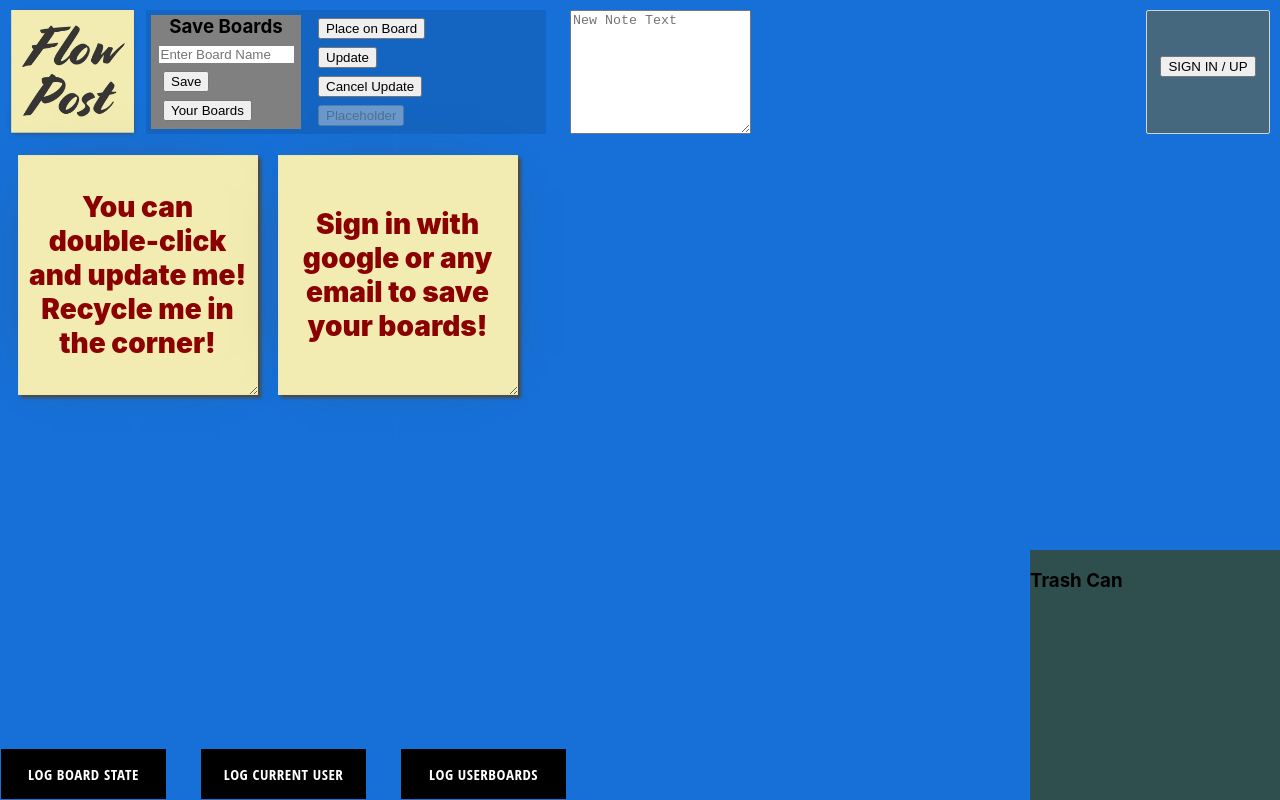
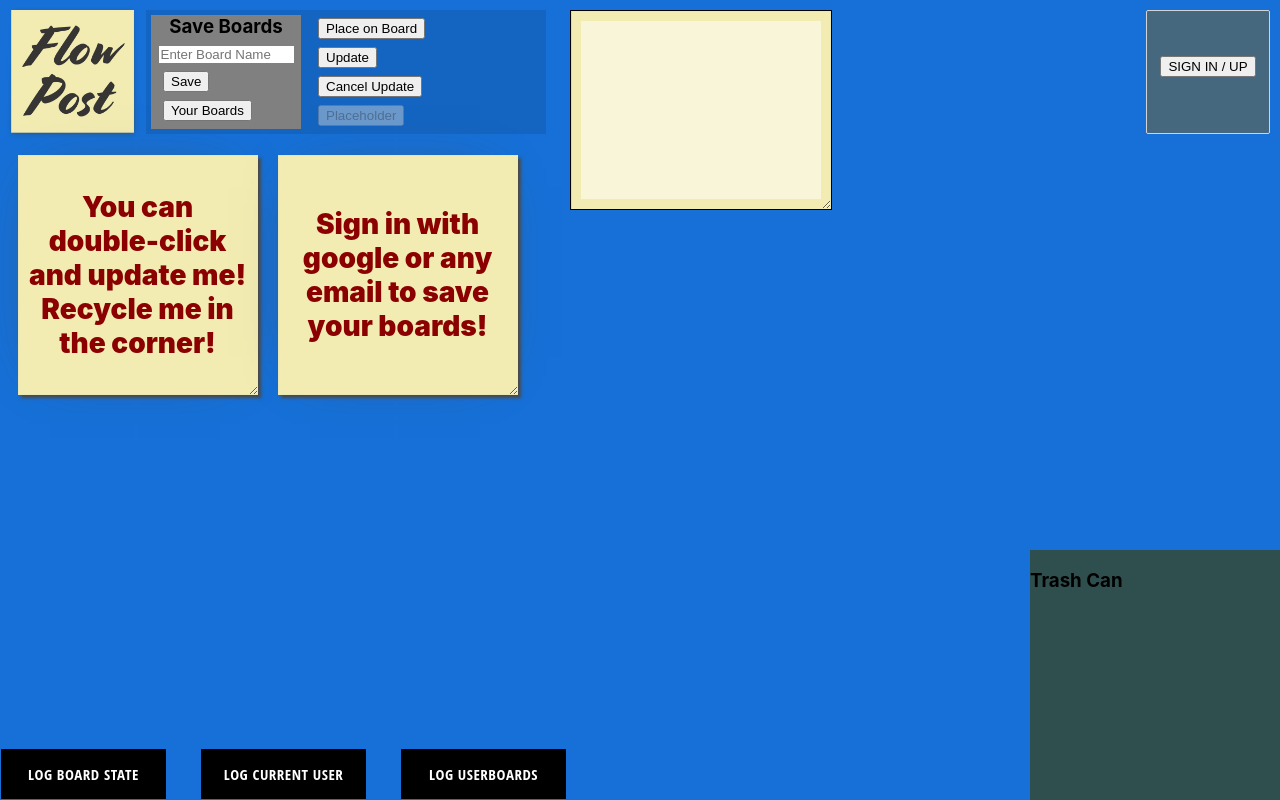
Before and after one commit to ashthomasweb/react--elephant-chart, a React (Create React App) app: page / in a window 1280 px wide. Built offline with nearby package versions, Linux system fonts and the light colour scheme; no server answers.

Commit message:
WIP making new note area match note format
Using contenteditable instead of textarea to hold new/updated note data.

```diff
--- a/src/App.js
+++ b/src/App.js
@@ -48,6 +48,7 @@ class App extends Component {
     // partially handles bad clientX value on fast note clicking
     window.addEventListener('dragover', (e) => e.preventDefault(), false)
     window.addEventListener('dragend', (e) => e.preventDefault(), false)
+
   }
 
   componentWillUnmount() {
--- a/src/components/board/board.component.jsx
+++ b/src/components/board/board.component.jsx
@@ -46,7 +46,8 @@ class Board extends Component {
           imageUrl: blankYellow,
           mouseOffsetX: 0,
           mouseOffsetY: 0,
-          noteText: 'You can double-click and update me! Recycle me in the corner!',
+          noteText:
+            'You can double-click and update me! Recycle me in the corner!',
           border: 'none',
         },
         {
@@ -74,7 +75,8 @@ class Board extends Component {
           imageUrl: blankYellow,
           mouseOffsetX: 0,
           mouseOffsetY: 0,
-          noteText: 'You can double-click and update me! Recycle me in the corner!',
+          noteText:
+            'You can double-click and update me! Recycle me in the corner!',
           border: 'none',
         },
         {
@@ -98,7 +100,7 @@ class Board extends Component {
     // this.resizeHandler = this.resize.bind(this)
   }
 
-  positionUpdater = (input) => {
+  positionUpdater = (input, e, final = false) => {
     this.setState({ currentDrag: input })
     let newNote = { ...this.state.currentDrag }
     let notes = [...this.state.notes]
@@ -111,6 +113,7 @@ class Board extends Component {
     notes[newIndex] = newNote
     notes[newIndex].zIndex = this.zIndexFinder()
     this.setState({ notes })
+    final === false && this.trashBox(e)
   }
 
   resize = (id, width, height) => {
@@ -145,35 +148,45 @@ class Board extends Component {
     return Math.max.apply(null, zList) + 1
   }
 
+  trashBox = (e) => {
+    let xMax = e.view.innerWidth
+    let yMax = e.view.innerHeight
+    if (e.clientX > xMax - 250 && e.clientY > yMax - 250) {
+      console.log('hi dave')
+      document.querySelector('.trash-frame').classList.add('hovered')
+    } else {
+      document.querySelector('.trash-frame').classList.remove('hovered')
+    }
+  }
+
   trashHandler = (e) => {
     let notes = [...this.state.notes]
     let deleteId = e.target.id
-
     let xMax = e.view.innerWidth
     let yMax = e.view.innerHeight
-
     if (e.clientX > xMax - 250 && e.clientY > yMax - 250) {
-      for ( let i = 0; i < notes.length; i++ ) {
-        if ( notes[i].id === Number(deleteId) ) {
+      for (let i = 0; i < notes.length; i++) {
+        if (notes[i].id === Number(deleteId)) {
           notes.splice(i, 1)
         }
       }
     }
-
     this.setState({ notes })
   }
 
   dropHandler = (e) => {
-    this.positionUpdater()
+    this.positionUpdater(null, e, true)
     this.trashHandler(e)
   }
 
   newNoteGenerator = () => {
-    // make new note
     let newNote = { ...this.state.newNote }
     let notes = [...this.state.notes]
-    newNote.noteText = document.querySelector('#input-text').value
+    let textarea = document.querySelector('.pad-frame')
+    newNote.noteText = document.querySelector('#input-text').innerText
     newNote.id = this.newIdFinder()
+    newNote.width = getComputedStyle(textarea).getPropertyValue('width')
+    newNote.height = getComputedStyle(textarea).getPropertyValue('height')
     let el = document.querySelector('.pad-frame')
     newNote.left =
       parseFloat(getComputedStyle(el).getPropertyValue('left')) - 340 + 'px'
@@ -193,7 +206,7 @@ class Board extends Component {
       }
     })
     let upNote = { ...this.state.notes[newIndex] }
-    upNote.noteText = document.querySelector('#input-text').value
+    upNote.noteText = document.querySelector('#input-text').innerText
     upNote.id = id
     notes[newIndex] = upNote
     this.setState({ notes })
@@ -243,7 +256,7 @@ class Board extends Component {
     document.querySelector('.options-frame').classList.add('selected')
 
     // send note data to compose area
-    document.getElementById('input-text').value =
+    document.getElementById('input-text').innerText =
       this.state.notes[newIndex].noteText
     // change compose area title
     // no title yet to change!
@@ -251,20 +264,12 @@ class Board extends Component {
     // set which note id to update
     let currentUpdateId = id
     this.setState({ currentUpdateId })
-
   }
 
   cancelUpdate = () => {
     let id = this.state.currentUpdateId
     document.getElementById(`${id}`).classList.remove('selected')
     document.querySelector('.options-frame').classList.remove('selected')
-
-
-    // document
-    //   .querySelector('.board-backing')
-    //   .removeEventListener('click', () => {
-    //     this.cancelUpdate(id)
-    //   })
   }
 
   userBoardDropDown = () => {
@@ -301,7 +306,6 @@ class Board extends Component {
     parentMenuCont.appendChild(newMenu)
   }
 
-
   reRender = async () => {
     let notes = this.state.initialArray
     await this.forceUpdate()
@@ -328,8 +332,8 @@ class Board extends Component {
             initialDisplay={this.state.initialNoteDisplay}
             self={this.state.notes[id - 1]}
             {...noteProps}
-            />
-            ))}
+          />
+        ))}
         <div className='options-frame'>
           <button
             id='primary-compose'
@@ -348,8 +352,7 @@ class Board extends Component {
             className='options-btn'
             id='cancel-update'
             type='button'
-            onClick={this.cancelUpdate}
-            >
+            onClick={this.cancelUpdate}>
             Cancel Update
           </button>
           <button
@@ -375,11 +378,9 @@ class Board extends Component {
             <div id='board-drop' className='board-drop'></div>
           </div>
         </div>
-        <div className='pad-frame'>
-          <textarea
-            id='input-text'
-            type='text'
-            placeholder='New Note Text'></textarea>
+        <div className='pad-frame'style={{backgroundImage: `url(${blankYellow})`, display: 'table'}}>
+          <div id='input-text' contentEditable='true' style={{display: 'table-cell', verticalAlign: 'middle'}} >
+          </div>
         </div>
         <div className='trash-frame'>
           <h3>Trash Can</h3>
--- a/src/components/board/board.styles.scss
+++ b/src/components/board/board.styles.scss
@@ -16,7 +16,6 @@
     background-color: grey;
     text-align: center;
     overflow: visible;
-
 
     .save-board-input {
       width: 90%;
@@ -48,9 +47,13 @@
 
   &:hover {
     background-color: green;
+  }
 
+  &.hovered {
+    background-color: green;
   }
 }
+
 
 .options-frame {
   width: 400px;
@@ -74,16 +77,29 @@
 }
 
 .pad-frame {
-  width: 200px;
-  height: 124px;
   left: 570px;
   top: 10px;
-  display: inline-block;
+  height: 200px;
+  display: block;
   position: absolute;
+  background-size: cover;
+  resize: both!important;
+  border: 1px solid black;
+  overflow: hidden;
+  padding: 10px;
 
-  textarea {
-    height: 100%;
-    display: inline-block;
+  #input-text {
+    box-sizing: content-box;
+    width: 240px;
+    text-align: center;
+    font-size: 28px;
+    line-height: 1.4;
+    color: darkred!important;
+    font-weight: 900;
+    align-items: center;
+    background-color: rgba(255, 255, 255, .5);
+    font-family: 'Segoe UI', Tahoma, Geneva, Verdana, sans-serif;
+    resize: both!important;
   }
 
 }
--- a/src/components/note-item/note-item.component.jsx
+++ b/src/components/note-item/note-item.component.jsx
@@ -49,7 +49,7 @@ class NoteItem extends Component {
 
         },
         () => {
-          this.props.positionUpdater(this.state)
+          this.props.positionUpdater(this.state, ev)
         }
       )
     } else {
@@ -121,7 +121,8 @@ class NoteItem extends Component {
         id={value}
         draggable>
         <div className='content'>
-          <p className='note-text'>{noteText}</p>
+
+          <p className='note-text'  >{noteText}</p>
         </div>
       </div>
     )
--- a/src/components/note-item/note-item.styles.scss
+++ b/src/components/note-item/note-item.styles.scss
@@ -45,4 +45,6 @@
       font-weight: 900;
     }
   }
+
+
 }
```
